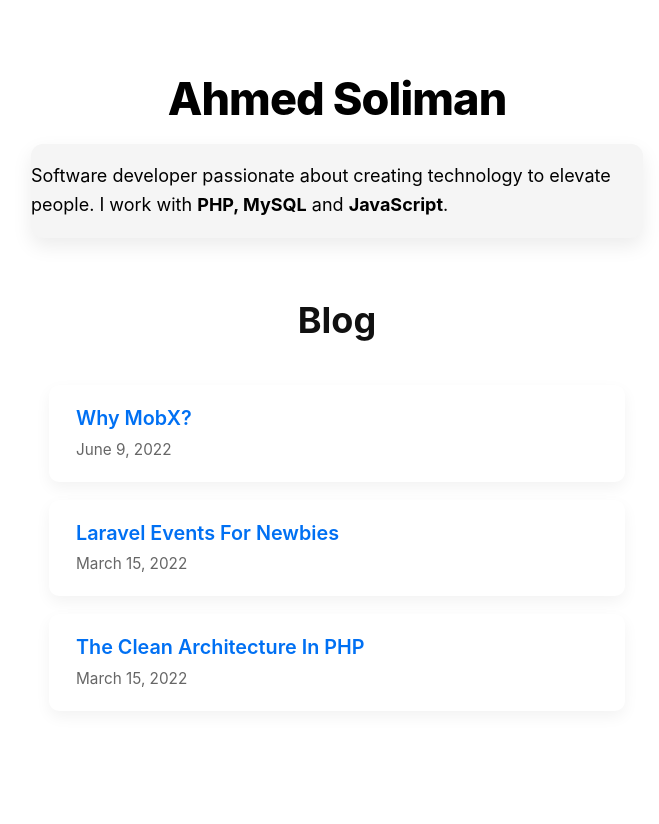
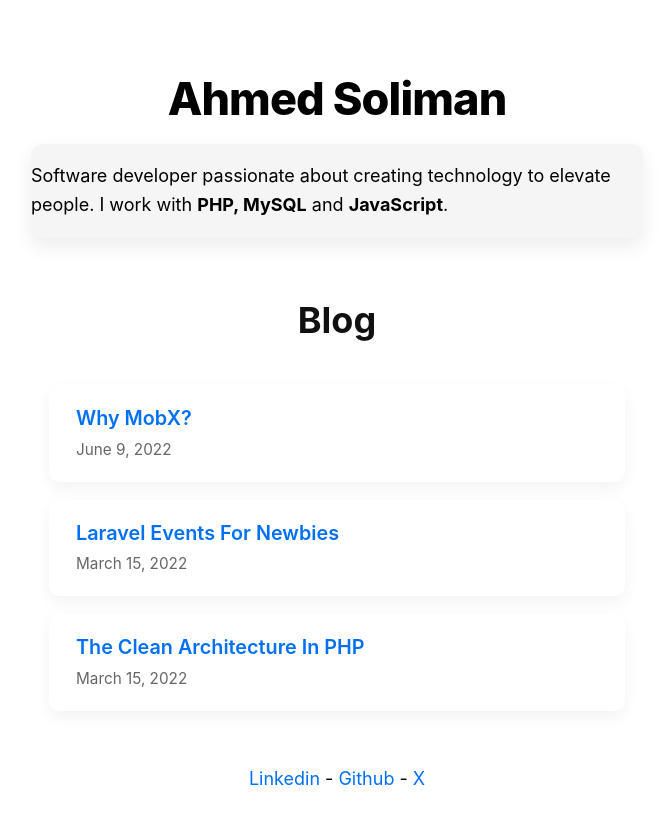
Before and after one commit to ahmedsliman/ahmedsliman.github.io, a Next.js app: page / in a window 1280 px wide. Shown: the top 824 px of the page, without its empty margins (303-962 px from the left). Built offline with nearby package versions, Linux system fonts and the light colour scheme.

Commit message:
Add some links in footer

```diff
--- a/pages/index.js
+++ b/pages/index.js
@@ -24,7 +24,11 @@ export default function Home({ allPostsData }) {
           boxShadow: "0 8px 20px rgba(0,0,0,0.08)",
         }}
       >
-        <p>Software developer passionate about creating technology to elevate people. I work with <strong>PHP, MySQL</strong> and{" "}  <strong>JavaScript</strong>. </p>
+        <p>
+          Software developer passionate about creating technology to elevate
+          people. I work with <strong>PHP, MySQL</strong> and{" "}
+          <strong>JavaScript</strong>.{" "}
+        </p>
       </section>
 
       {/* Blog Section */}
@@ -80,6 +84,20 @@ export default function Home({ allPostsData }) {
           ))}
         </ul>
       </section>
+
+      <section style={{textAlign: "center"}}>
+        <a href="https://www.linkedin.com/in/ahmedsliman/" target="_blank">
+          Linkedin
+        </a>
+        {" - "}
+        <a href="https://github.com/ahmedsliman" target="_blank">
+          Github
+        </a>
+        {" - "}
+        <a href="https://x.com/ahmeds_link" target="_blank">
+          X
+        </a>
+      </section>
     </Layout>
   );
 }
```
